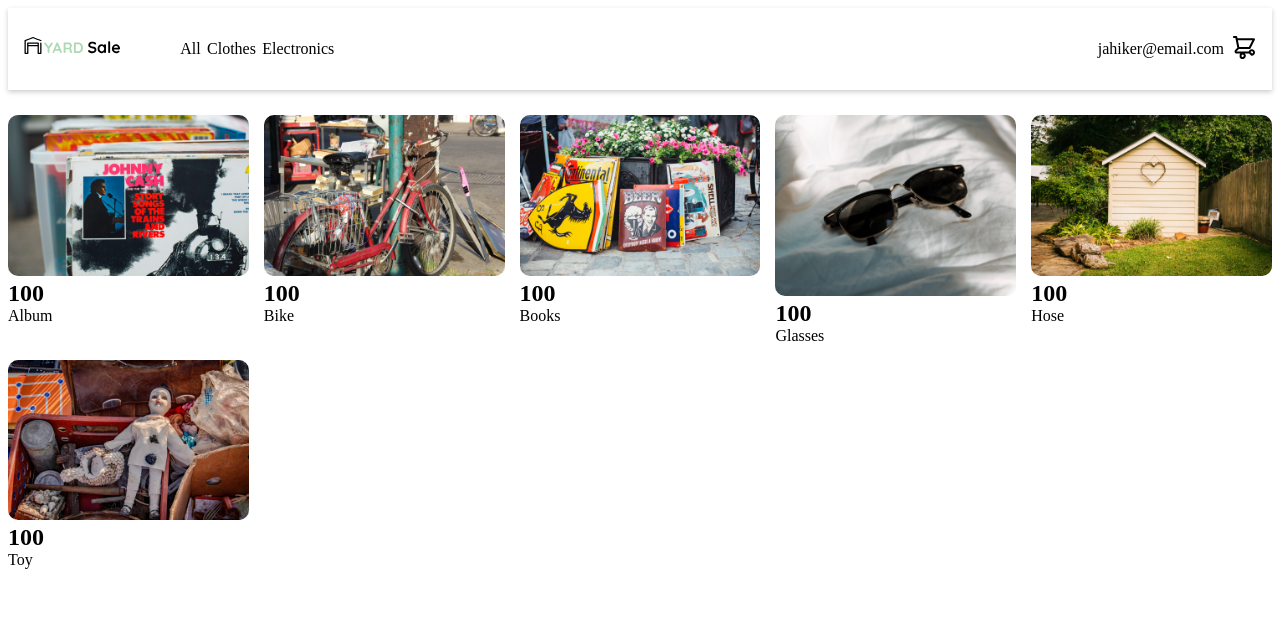
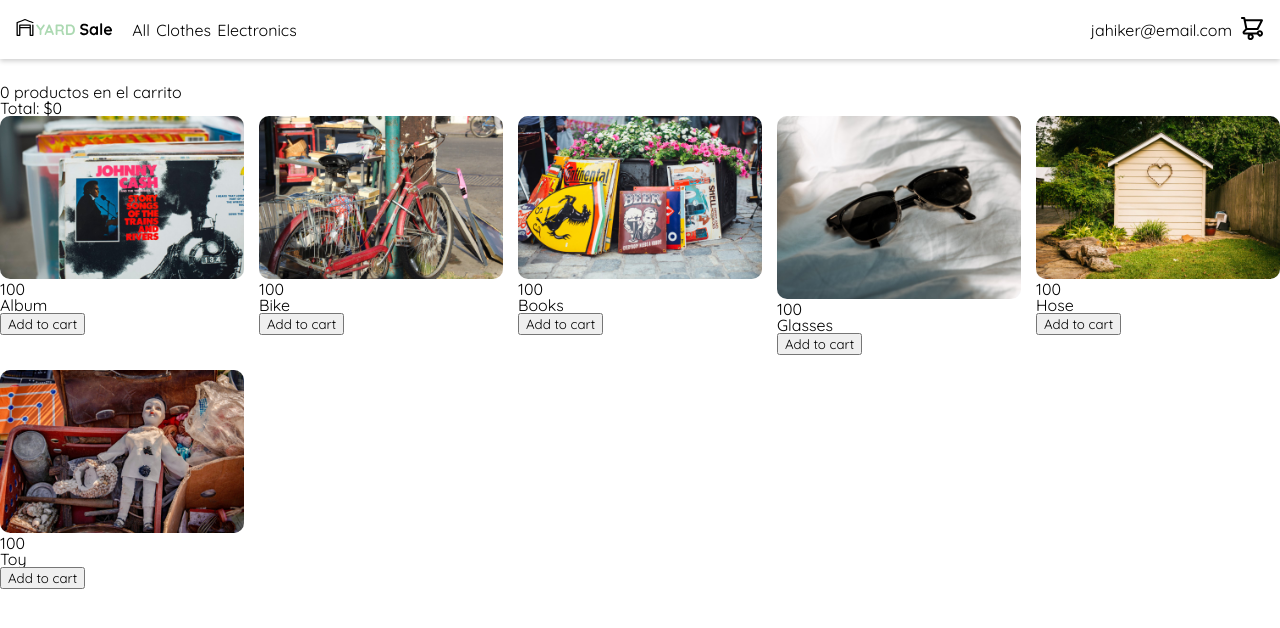
Before and after one commit to Jahiker/componentes-servicios-angular-platzi, an Angular app: page / in a window 1280 px wide. Shown: the top 628 px of the page. Built offline with nearby package versions, Linux system fonts and the light colour scheme.

Commit message:
add to cart logic

```diff
--- a/src/app/components/img/img.component.ts
+++ b/src/app/components/img/img.component.ts
@@ -13,7 +13,7 @@
   @Input('img')
   set changeImg(newImg: string) {
     this.img = newImg;
-    console.log("change just image =>", this.img);
+    // console.log("change just image =>", this.img);
   }
   @Input() alt: string = ''
 
@@ -27,22 +27,22 @@
     // Run before render
     // Run just once
     // No Async process
-    console.log("constructor", "🚀ImgValue=>",this.img)
+    // console.log("constructor", "🚀ImgValue=>",this.img)
   }
 
   ngOnChanges(changes: SimpleChanges): void {
     // Run before and during render
     // Inputs changes
     // Run any times as is neccesary
-    console.log("ngOnChanges", "🚀ImgValue=>",this.img)
-    console.log("changes", changes);
+    // console.log("ngOnChanges", "🚀ImgValue=>",this.img)
+    // console.log("changes", changes);
   }
 
   ngOnInit(): void {
     // Run before render
     // Async proccess
     // Run just once
-    console.log("ngOnInit", "🚀ImgValue=>",this.img);
+    // console.log("ngOnInit", "🚀ImgValue=>",this.img);
 
     // this.counterFn = window.setInterval(() => {
     //   this.counter += 1;
@@ -53,13 +53,13 @@
   ngAfterViewInit(): void {
     // Run after render
     // Handle childrens
-    console.log("ngAfterViewInit", "🚀ImgValue=>",this.img)
+    // console.log("ngAfterViewInit", "🚀ImgValue=>",this.img)
   }
 
   ngOnDestroy(): void {
     // Run on delete component
-    console.log("ngOnDestroy", "🚀ImgValue=>",this.img)
-    window.clearInterval(this.counterFn);
+    // console.log("ngOnDestroy", "🚀ImgValue=>",this.img)
+    // window.clearInterval(this.counterFn);
   }
 
   imgError() {
@@ -67,7 +67,7 @@
   }
 
   imgLoaded() {
-    console.log("Log Hijo")
+    // console.log("Log Hijo")
     this.loadedOuput.emit(this.img);
   }
 
--- a/src/app/components/nav/nav.component.html
+++ b/src/app/components/nav/nav.component.html
@@ -1,6 +1,6 @@
 <div class="show-mobile">
   <div>
-    <button>
+    <button (click)="toggleMenu()">
       <img src="./assets/svg/icon_menu.svg" alt="menu" />
     </button>
     <a href="">
@@ -9,6 +9,15 @@
     <a href="">
       <img src="./assets/svg/icon_shopping_cart.svg" alt="logo" />
     </a>
+  </div>
+
+  <div class="side-menu" [class.active]="activeMenu">
+    <button (click)="toggleMenu()">Close</button>
+    <ul>
+      <li><a href="">All</a></li>
+      <li><a href="">Clothes</a></li>
+      <li><a href="">Electronics</a></li>
+    </ul>
   </div>
 </div>
 <div class="hide-mobile">
--- a/src/app/components/nav/nav.component.scss
+++ b/src/app/components/nav/nav.component.scss
@@ -1,7 +1,7 @@
 .show-mobile {
   display: block;
   margin-bottom: 20px;
-  box-shadow: 0px 2px 5px rgb(black, .2);
+  box-shadow: 0px 2px 5px rgb(black, 0.2);
   > div {
     padding: 1em;
     display: flex;
@@ -12,10 +12,27 @@
       background: transparent;
     }
   }
+  .side-menu {
+    position: fixed;
+    top: 0;
+    left: 0;
+    bottom: 0;
+    right: 0;
+    background-color: #fff;
+    display: flex;
+    flex-direction: column;
+    justify-content: flex-start;
+    transform: translateX(-100%);
+    transition: transform ease-out 0.3s;
+
+    &.active {
+      transform: translateX(0%);
+    }
+  }
 }
 .hide-mobile {
   display: none;
-  box-shadow: 0px 2px 5px rgb(black, .2);
+  box-shadow: 0px 2px 5px rgb(black, 0.2);
   margin-bottom: 25px;
   > div {
     padding: 1em;
@@ -33,7 +50,7 @@
       display: flex;
       list-style: none;
       a {
-        margin: 0 .2em;
+        margin: 0 0.2em;
         color: inherit;
         text-decoration: none;
       }
@@ -43,7 +60,7 @@
     display: flex;
     align-items: center;
     .account {
-      margin-right: .5em;
+      margin-right: 0.5em;
     }
   }
 }
--- a/src/app/components/nav/nav.component.ts
+++ b/src/app/components/nav/nav.component.ts
@@ -12,4 +12,10 @@
   ngOnInit(): void {
   }
 
+  activeMenu = false;
+
+  toggleMenu() {
+    this.activeMenu = !this.activeMenu;
+  }
+
 }
--- a/src/app/components/product/product.component.html
+++ b/src/app/components/product/product.component.html
@@ -1,3 +1,4 @@
 <app-img [img]="product.image"></app-img>
 <h2>{{ product.price }}</h2>
 <p>{{ product.name }}</p>
+<button (click)="onAddToCart()">Add to cart</button>
--- a/src/app/components/product/product.component.ts
+++ b/src/app/components/product/product.component.ts
@@ -1,4 +1,4 @@
-import { Component, OnInit, Input } from '@angular/core';
+import { Component, OnInit, Input, Output, EventEmitter } from '@angular/core';
 import { Product } from 'src/app/models/product.model';
 
 @Component({
@@ -18,4 +18,10 @@
     image: '',
     name: ''
   }
+
+  @Output() addedProduct = new EventEmitter<Product>()
+
+  onAddToCart() {
+    this.addedProduct.emit(this.product);
+  }
 }
--- a/src/app/components/products/products.component.html
+++ b/src/app/components/products/products.component.html
@@ -1,3 +1,9 @@
+<p> {{ myShoppingCart.length }} productos en el carrito </p>
+<p>Total: ${{ total }}</p>
 <div class="products--grid">
-  <app-product *ngFor="let product of products" [product]="product" ></app-product>
+  <app-product
+    *ngFor="let product of products"
+    [product]="product"
+    (addedProduct)="onAddToShoppingCart(product)"
+  ></app-product>
 </div>
--- a/src/app/components/products/products.component.ts
+++ b/src/app/components/products/products.component.ts
@@ -13,6 +13,10 @@
 
   ngOnInit(): void {
   }
+
+  myShoppingCart: Product[] = [];
+
+  total: number = 0;
 
   products: Product[] = [
     {
@@ -53,4 +57,10 @@
     }
   ]
 
+  onAddToShoppingCart(product: Product) {
+    this.myShoppingCart.push(product);
+    console.log("myShoppingCart:", this.myShoppingCart)
+    this.total =  this.myShoppingCart.reduce((sum, item) => sum + item.price, 0)
+  }
+
 }
--- a/src/styles.scss
+++ b/src/styles.scss
@@ -1,4 +1,11 @@
 /* You can add global styles to this file, and also import other style files */
+@import url('https://fonts.googleapis.com/css2?family=Quicksand&display=swap');
+@import url(./styles/reset.css);
+
+* {
+  font-family: "Quicksand", sans-serif;
+}
+
 .products--grid {
   app-img {
     img {
--- /dev/null
+++ b/src/styles/reset.css
@@ -0,0 +1,48 @@
+/* http://meyerweb.com/eric/tools/css/reset/
+   v2.0 | 20110126
+   License: none (public domain)
+*/
+
+html, body, div, span, applet, object, iframe,
+h1, h2, h3, h4, h5, h6, p, blockquote, pre,
+a, abbr, acronym, address, big, cite, code,
+del, dfn, em, img, ins, kbd, q, s, samp,
+small, strike, strong, sub, sup, tt, var,
+b, u, i, center,
+dl, dt, dd, ol, ul, li,
+fieldset, form, label, legend,
+table, caption, tbody, tfoot, thead, tr, th, td,
+article, aside, canvas, details, embed,
+figure, figcaption, footer, header, hgroup,
+menu, nav, output, ruby, section, summary,
+time, mark, audio, video {
+	margin: 0;
+	padding: 0;
+	border: 0;
+	font-size: 100%;
+	font: inherit;
+	vertical-align: baseline;
+}
+/* HTML5 display-role reset for older browsers */
+article, aside, details, figcaption, figure,
+footer, header, hgroup, menu, nav, section {
+	display: block;
+}
+body {
+	line-height: 1;
+}
+ol, ul {
+	list-style: none;
+}
+blockquote, q {
+	quotes: none;
+}
+blockquote:before, blockquote:after,
+q:before, q:after {
+	content: '';
+	content: none;
+}
+table {
+	border-collapse: collapse;
+	border-spacing: 0;
+}
```
Also changed, not shown: notes.txt.
